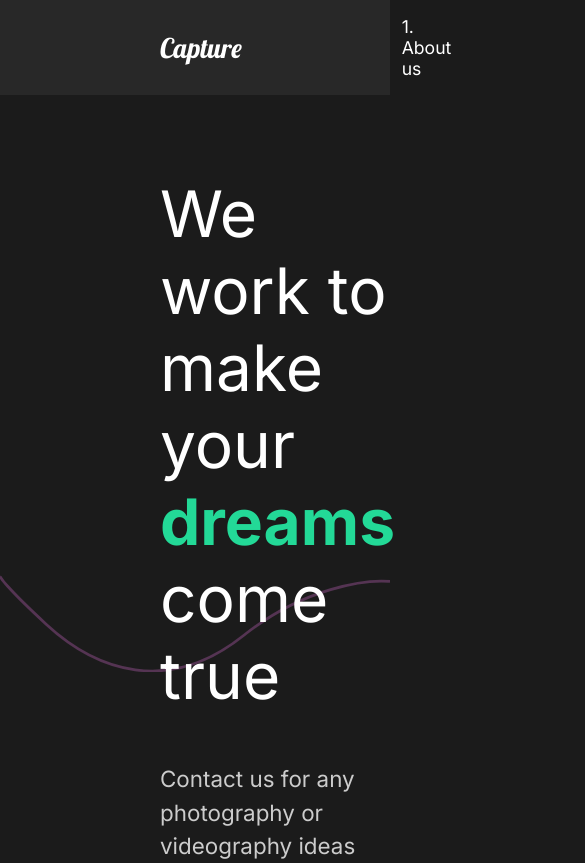
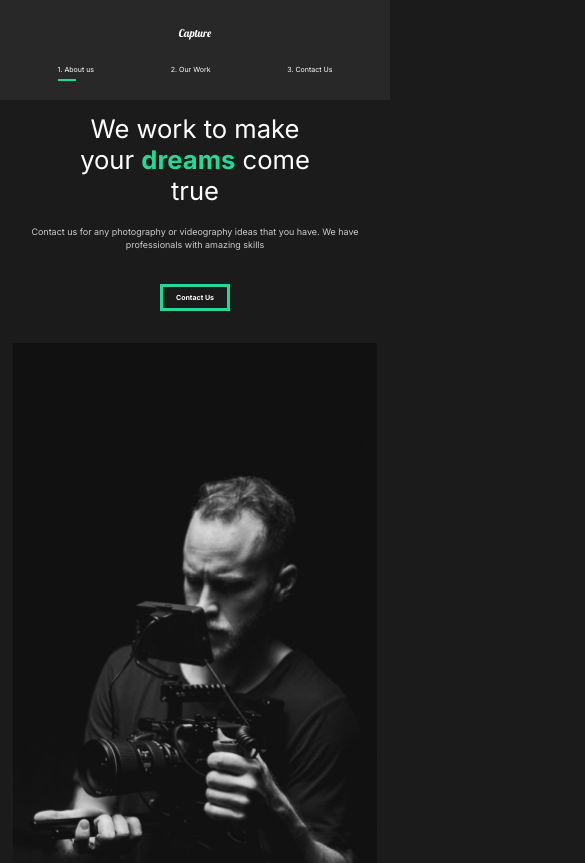
Before and after one commit to Roman-Krytskyi/react-capture, a React (Create React App) app: page / in a window 390 px wide. Shown: the top 863 px of the page, 585 px wide, since content can reach past the window. Built offline with nearby package versions, Linux system fonts and the light colour scheme.

Commit message:
Mobile-friendly now, Nav underline added

```diff
--- a/src/components/GlobalStyle.js
+++ b/src/components/GlobalStyle.js
@@ -5,6 +5,21 @@
         margin: 0;
         padding: 0;
         box-sizing: border-box;
+    }
+
+    html {
+        @media (max-width: 1600px){
+            font-size: 80%;
+        }
+        @media (max-width: 1400px) {
+            font-size: 60%;
+        }
+        @media (max-width: 1055px) {
+            font-size: 50%
+        }
+        @media (max-width: 885px) {
+            font-size: 40%
+        }
     }
 
     body {
--- a/src/components/Nav.js
+++ b/src/components/Nav.js
@@ -1,7 +1,10 @@
 import styled from 'styled-components';
 import { Link } from 'react-router-dom';
+import { motion } from 'framer-motion';
+import { useLocation } from 'react-router-dom';
 
 const Nav = () => {
+  const { pathname } = useLocation();
   return (
     <StyledNav>
       <h1>
@@ -12,12 +15,27 @@
       <ul>
         <li>
           <Link to="/">1. About us</Link>
+          <Line
+            transition={{ duration: 0.75 }}
+            initial={{ width: '0%' }}
+            animate={{ width: pathname === '/' ? '50%' : '0%' }}
+          />
         </li>
         <li>
           <Link to="/work">2. Our Work</Link>
+          <Line
+            transition={{ duration: 0.75 }}
+            initial={{ width: '0%' }}
+            animate={{ width: pathname === '/work' ? '50%' : '0%' }}
+          />
         </li>
         <li>
           <Link to="/contacts">3. Contact Us</Link>
+          <Line
+            transition={{ duration: 0.75 }}
+            initial={{ width: '0%' }}
+            animate={{ width: pathname === '/contacts' ? '50%' : '0%' }}
+          />
         </li>
       </ul>
     </StyledNav>
@@ -52,6 +70,34 @@
     padding-left: 10rem;
     position: relative;
   }
+  @media (max-width: 800px) {
+    flex-direction: column;
+    padding: 2rem 1rem;
+    #logo {
+      display: inline-block;
+      margin: 2rem;
+    }
+    ul {
+      padding: 2rem;
+      justify-content: space-around;
+      width: 100%;
+      li {
+        padding: 0;
+      }
+    }
+  }
+`;
+
+const Line = styled(motion.div)`
+  height: 0.3rem;
+  background: #23d997;
+  width: 0%;
+  position: absolute;
+  bottom: -80%;
+  left: 60%;
+  @media (max-width: 800px) {
+    left: 0%;
+  }
 `;
 
 export default Nav;
--- a/src/components/ServicesSection.js
+++ b/src/components/ServicesSection.js
@@ -74,6 +74,9 @@
 const Cards = styled.div`
   display: flex;
   flex-wrap: wrap;
+  @media (max-width: 1200px) {
+    justify-content: center;
+  }
 `;
 
 const Card = styled.div`
--- a/src/components/useScroll.js
+++ b/src/components/useScroll.js
@@ -3,7 +3,7 @@
 
 export const useScroll = () => {
   const controls = useAnimation();
-  const [element, view] = useInView({ threshold: 0.5 });
+  const [element, view] = useInView({ threshold: 0.2 });
   if (view) {
     controls.start('show');
   } else {
--- a/src/pages/ContactUs.js
+++ b/src/pages/ContactUs.js
@@ -48,6 +48,9 @@
   padding: 5rem 10rem;
   color: #353535;
   min-height: 90vh;
+  @media (max-width: 1000px) {
+    font-size: 1rem;
+  }
 `;
 
 const Title = styled.div`
--- a/src/pages/MovieDetail.js
+++ b/src/pages/MovieDetail.js
@@ -27,6 +27,7 @@
           exit="exit"
           initial="hidden"
           animate="show"
+          setMovies={setMovies}
         >
           <HeadLine>
             <h2>{movie.title}</h2>
@@ -77,6 +78,10 @@
   margin: 5rem 10rem;
   align-items: center;
   justify-content: space-around;
+  @media (max-width: 1200px) {
+    display: block;
+    margin: 2rem;
+  }
 `;
 
 const AwardStyle = styled.div`
--- a/src/styles.js
+++ b/src/styles.js
@@ -8,6 +8,11 @@
   justify-content: space-between;
   padding: 5rem 10rem;
   color: white;
+  @media (max-width: 1200px) {
+    display: block;
+    padding: 2rem 2rem;
+    text-align: center;
+  }
 `;
 export const Description = styled.div`
   flex: 1;
@@ -15,6 +20,12 @@
   z-index: 2;
   h2 {
     font-weight: lighter;
+  }
+  @media (max-width: 1200px) {
+    padding: 0;
+    button {
+      margin: 2rem 0rem 5rem;
+    }
   }
 `;
 
```
